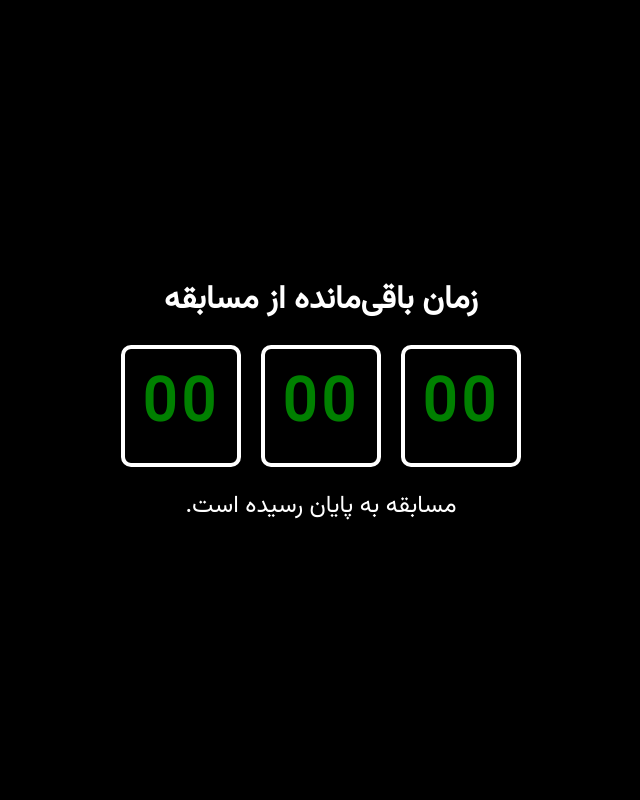
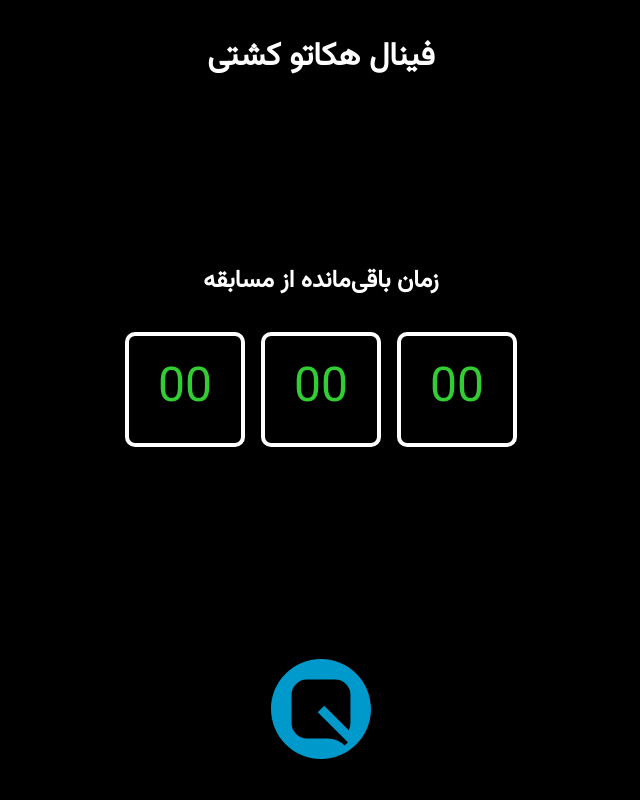
Before and after one commit to AminAnvari/VideoWall, a plain HTML site: page index.html in a window 1280 px wide. Shown: the whole page, without its empty margins (319-959 px from the left). Drawn offline with Linux system fonts and the light colour scheme.

Commit message:
clean structer

```diff
--- a/index.html
+++ b/index.html
@@ -1,26 +1,33 @@
 <!DOCTYPE html>
-<html lang="en">
+<html lang="fa" dir="rtl">
 <head>
-    <meta charset="UTF-8">
-    <meta name="viewport" content="width=device-width, initial-scale=1.0">
-    <title>تایمر</title>
-    <link rel="stylesheet" href="https://fonts.googleapis.com/css?family=Vazirmatn">
-    <link rel="stylesheet" href="styles.css">
+  <meta charset="UTF-8" />
+  <meta name="viewport" content="width=device-width, initial-scale=1.0"/>
+  <title>تایمر مسابقه</title>
+  <link href="https://fonts.googleapis.com/css?family=Vazirmatn" rel="stylesheet"/>
+  <link rel="stylesheet" href="styles.css"/>
 </head>
-<body dir="rtl">
-    <div class="container">
+<body>
+  <header class="header">
+    <h1>فینال هکاتو کشتی</h1>
+  </header>
 
-        <h1>زمان باقی‌مانده از مسابقه</h1>
+  <main class="main-content">
+    <h2>زمان باقی‌مانده از مسابقه</h2>
 
-        <div class="countdown-wrapper">
-            <div id="seconds" class="time-box">00</div>
-            <div id="minutes" class="time-box">00</div>
-            <div id="hours" class="time-box">00</div>
-        </div>
+    <div class="timer">
+      <div id="hours" class="time-unit">00</div>
+      <div id="minutes" class="time-unit">00</div>
+      <div id="seconds" class="time-unit">00</div>
+    </div>
 
-        <div id="message"></div>
+    <div id="status-message" class="message"></div>
+  </main>
 
-    </div>
-    <script src="script.js"></script>
+  <footer class="footer">
+    <img src="logo-quera.svg" alt="لوگوی کوئرا" class="footer-logo"/>
+  </footer>
+
+  <script src="script.js"></script>
 </body>
 </html>
--- a/script.js
+++ b/script.js
@@ -1,38 +1,35 @@
-const startTime = new Date('2024-10-22T10:15:00');
-const finishTime = new Date('2024-10-22T12:45:20');
+const startTime = new Date('2025-06-03T16:35:00');
+const finishTime = new Date('2025-06-03T16:35:30');
 
 const hoursBox = document.getElementById('hours');
 const minutesBox = document.getElementById('minutes');
 const secondsBox = document.getElementById('seconds');
-const timeBoxes = document.querySelectorAll('.time-box');
+const messageBox = document.getElementById('status-message');
+ش
+const updateCountdown = () => {
+  const now = new Date();
+  let timeRemaining;
 
-const message = document.getElementById('message');
+  if (now < startTime) {
+    messageBox.textContent = "مسابقه هنوز شروع نشده است.";
+    timeRemaining = finishTime - startTime;
+  } else if (now > finishTime) {
+    messageBox.textContent = "مسابقه به پایان رسیده است.";
+    timeRemaining = 0;
+  } else {
+    messageBox.textContent = "مسابقه در حال برگزاری است.";
+    timeRemaining = finishTime - now;
+  }
 
-message.textContent = "";
+  const totalSeconds = Math.floor(timeRemaining / 1000);
+  const hours = Math.floor(totalSeconds / 3600);
+  const minutes = Math.floor((totalSeconds % 3600) / 60);
+  const seconds = totalSeconds % 60;
 
-countdownInterval = setInterval(() => {
-    const now = new Date();
-    let show = 0;
+  hoursBox.textContent = hours.toString().padStart(2, '0');
+  minutesBox.textContent = minutes.toString().padStart(2, '0');
+  secondsBox.textContent = seconds.toString().padStart(2, '0');
+};
 
-    if (now < startTime) {
-        message.textContent = "مسابقه هنوز شروع نشده است.";
-        show = finishTime - startTime;
-    }
-    else if (now > finishTime) {
-        message.textContent = "مسابقه به پایان رسیده است.";
-        show = 0;
-    }
-    else {
-        message.textContent = "مسابقه در حال برگزاری است.";
-        show = finishTime - now;
-    }
-
-    const hours = Math.floor((show / 1000) / 3600);
-    const minutes = Math.floor((show / 1000) / 60) % 60;
-    const seconds = Math.floor(show / 1000) % 60;
-
-    hoursBox.textContent = hours < 10 ? "0" + hours : hours;
-    minutesBox.textContent = minutes < 10 ? "0" + minutes : minutes;
-    secondsBox.textContent = seconds < 10 ? "0" + seconds : seconds;
-
-}, 1000);
+updateCountdown();
+setInterval(updateCountdown, 1000);
--- a/styles.css
+++ b/styles.css
@@ -1,62 +1,58 @@
 * {
-    margin: 0;
-    padding: 0;
-    box-sizing: border-box;
-    font-family: Vazirmatn;
+  margin: 0;
+  padding: 0;
+  box-sizing: border-box;
+  font-family: Vazirmatn, sans-serif;
 }
 
 body {
-    background-color: black;
-    display: flex;
-    justify-content: center;
-    align-items: center;
-    height: 100vh;
-    font-family: 'Courier New', Courier, monospace;
+  background-color: #000;
+  color: #fff;
+  min-height: 100vh;
+  display: flex;
+  flex-direction: column;
+  justify-content: space-between;
 }
 
-h1 {
-    color: white;
+.header {
+  text-align: center;
+  padding: 2rem;
 }
 
-.container {
-    text-align: center;
+.main-content {
+  text-align: center;
+  padding: 2rem;
 }
 
-.countdown-wrapper {
-    display: flex;
-    justify-content: center;
-    align-items: center;
-    margin: 20px;
+.timer {
+  display: flex;
+  justify-content: center;
+  gap: 1rem;
+  margin: 2rem 0;
 }
 
-.time-box {
-    font-size: 60px;
-    color: green;
-    margin: 0 10px;
-    padding: 10px;
-    letter-spacing: 5px;
-    font-weight: bold;
-    background-color: black;
-    border: 4px solid white;
-    border-radius: 10px;
-    width: 120px;
-    text-align: center;
-    appearance: none;
-    transition: color 9000s ease;
+.time-unit {
+  font-size: 3rem;
+  color: limegreen;
+  padding: 1rem;
+  border: 4px solid #fff;
+  border-radius: 10px;
+  width: 120px;
+  background-color: #000;
+  transition: color 9000s ease;
 }
 
-#message {
-    color: white;
-    font-size: 24px;
-    margin-top: 20px;
+.message {
+  font-size: 1.5rem;
+  margin-top: 1rem;
 }
 
+.footer {
+  text-align: center;
+  padding: 2rem;
+}
 
-@keyframes colorChange {
-    0% {
-        color: green;
-    }
-    100% {
-        color: red;
-    }
+.footer-logo {
+  width: 100px;
+  height: auto;
 }
```
Also changed, not shown: logo-quera.svg (added).
